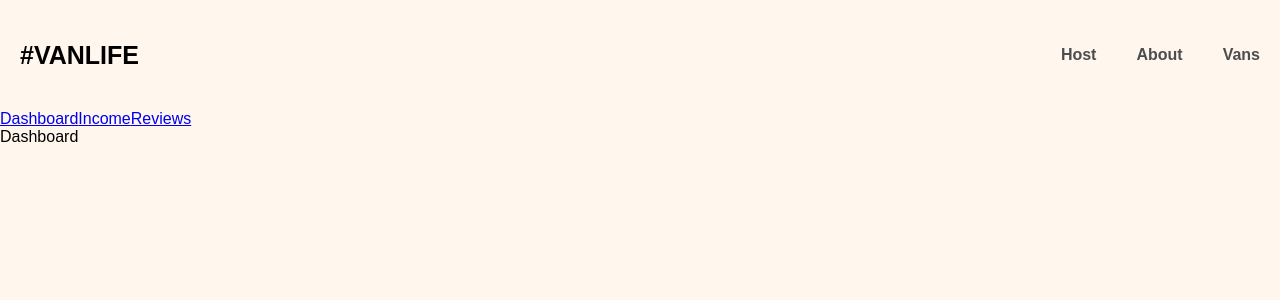
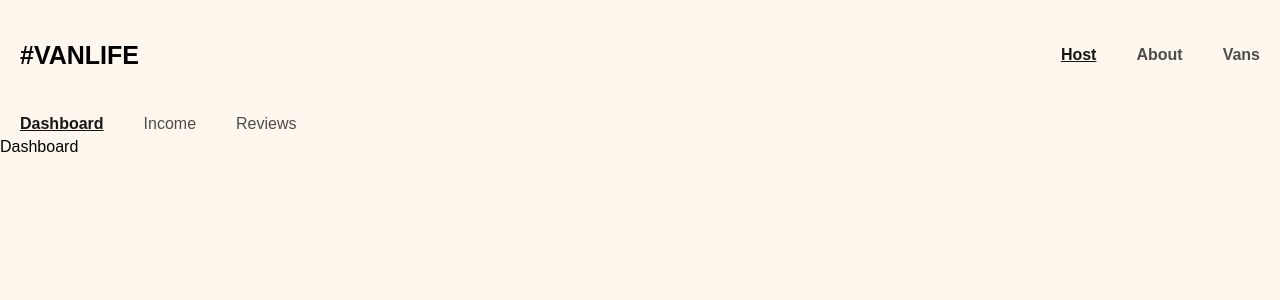
Before and after one commit to FaustoCCR/van-life, a React (Vite) app: page /host in a window 1280 px wide. Shown: the top 300 px of the page. Built offline with nearby package versions, Linux system fonts and the light colour scheme; a web font is replaced by a local one; what miragejs would draw is missing.

Commit message:
feat: replace link by navlink react-router component

```diff
--- a/src/components/Header.jsx
+++ b/src/components/Header.jsx
@@ -1,4 +1,4 @@
-import { Link } from 'react-router'
+import { Link, NavLink } from 'react-router'
 const Header = () => {
   return (
     <header>
@@ -6,9 +6,24 @@ const Header = () => {
         #VanLife
       </Link>
       <nav>
-        <Link to='/host'>Host</Link>
-        <Link to='/about'>About</Link>
-        <Link to='/vans'>Vans</Link>
+        <NavLink
+          to='/host'
+          className={({ isActive }) => (isActive ? 'active-link' : null)}
+        >
+          Host
+        </NavLink>
+        <NavLink
+          to='/about'
+          className={({ isActive }) => (isActive ? 'active-link' : null)}
+        >
+          About
+        </NavLink>
+        <NavLink
+          to='/vans'
+          className={({ isActive }) => (isActive ? 'active-link' : null)}
+        >
+          Vans
+        </NavLink>
       </nav>
     </header>
   )
--- a/src/components/HostLayout.jsx
+++ b/src/components/HostLayout.jsx
@@ -1,13 +1,28 @@
-import { Link } from 'react-router'
+import { NavLink } from 'react-router'
 import { Outlet } from 'react-router'
 
 const HostLayout = () => {
+  function isActiveStyle({ isActive }) {
+    if (isActive) {
+      return {
+        fontWeight: 'bold',
+        textDecoration: 'underline',
+        color: '#161616',
+      }
+    }
+  }
   return (
     <>
-      <nav>
-        <Link to='/host'>Dashboard</Link>
-        <Link to='/host/income'>Income</Link>
-        <Link to='/host/reviews'>Reviews</Link>
+      <nav className='host-nav'>
+        <NavLink to='/host' style={isActiveStyle} end>
+          Dashboard
+        </NavLink>
+        <NavLink to='/host/income' style={isActiveStyle}>
+          Income
+        </NavLink>
+        <NavLink to='/host/reviews' style={isActiveStyle}>
+          Reviews
+        </NavLink>
       </nav>
       <Outlet />
     </>
```
